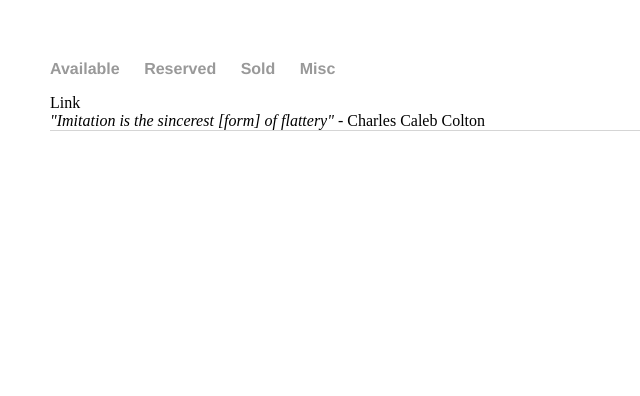
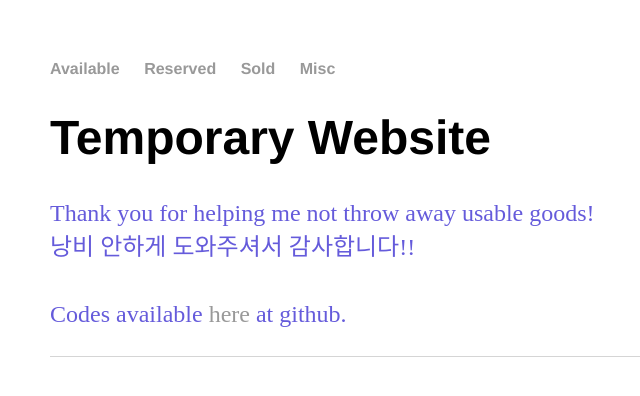
Before and after one commit to AvionMoveOut/AvionMoveOut.github.io, a Jekyll site: the page built from misc/index.html, in a window 1280 px wide. Shown: the top 396 px of the page, without its empty margins (142-782 px from the left). Built offline with Jekyll 4.4.1, drawn with Linux system fonts in a browser that asks for light colours.

Commit message:
Update index.html

```diff
--- a/misc/index.html
+++ b/misc/index.html
@@ -3,8 +3,14 @@ layout: default
 title: Gwag's Move Out
 ---
 <div class="blurb">
-		<body>
-        Link <br />
-        <em> "Imitation is the sincerest [form] of flattery" </em> - Charles Caleb Colton
-		</body>
+	<h1>
+		Temporary Website
+	</h1>
+	<p>
+		<font color=#655BDB>
+			Thank you for helping me not throw away usable goods!<br />
+			낭비 안하게 도와주셔서 감사합니다!!<br /><br />
+			Codes available <a href="https://github.com/AvionMoveOut/AvionMoveOut.github.io">here</a> at github.
+		</font>
+	</p>
 </div>
```
